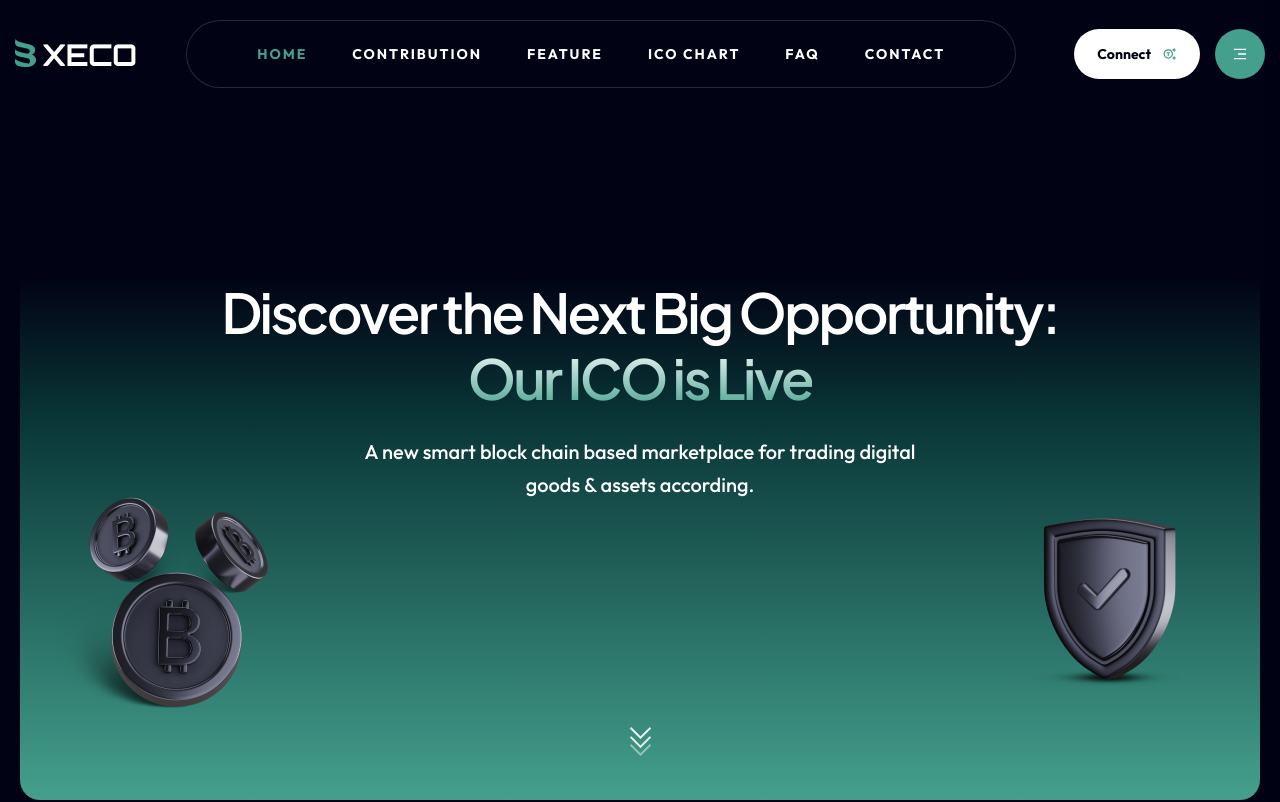
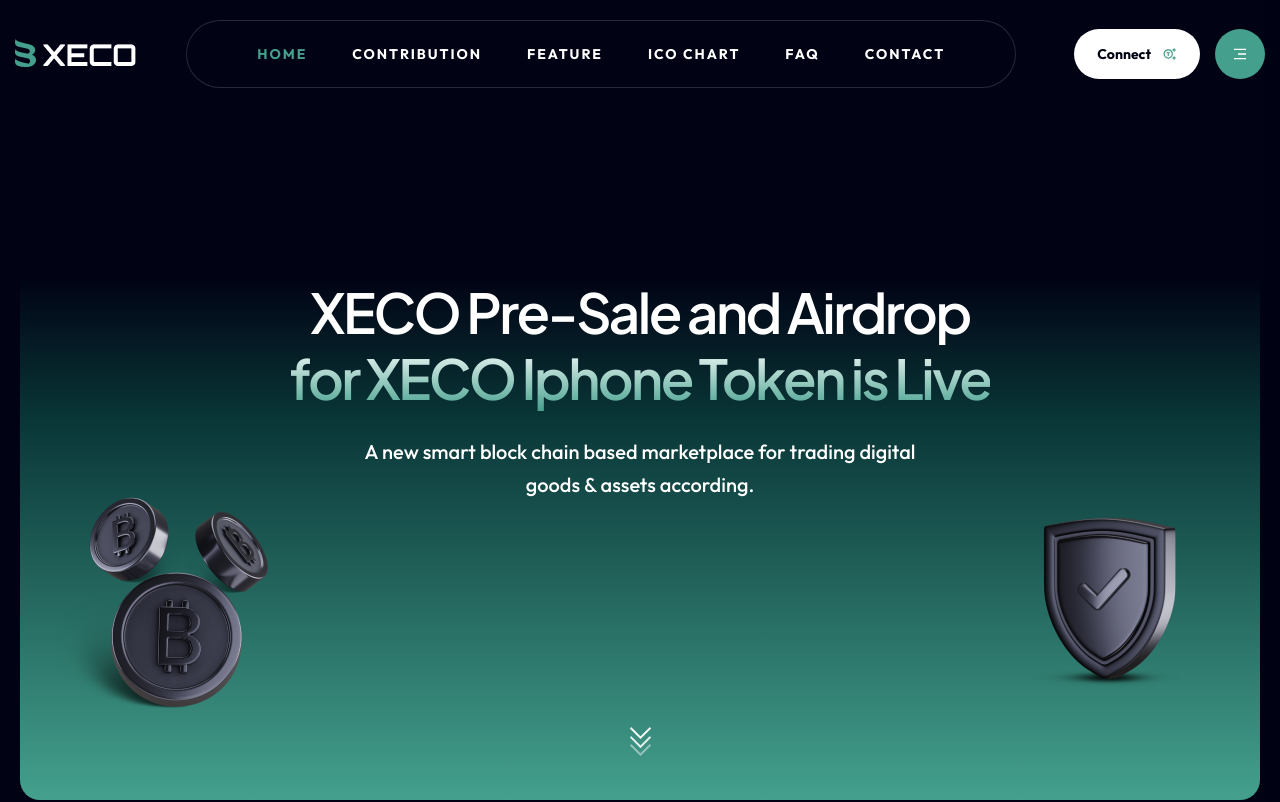
Before and after one commit to jthom0734/airdrop, a Next.js app: page / in a window 1280 px wide. Shown: the top 802 px of the page. Built offline with nearby package versions, Linux system fonts and the light colour scheme.

Commit message:
Hero.jsx

```diff
--- a/components/Hero.jsx
+++ b/components/Hero.jsx
@@ -11,8 +11,8 @@
           <div class="col-lg-10">
             <div class="banner-content text-center">
               <h2 class="title">
-                Discover the Next Big Opportunity: <br />
-                <span>Our ICO is Live</span>
+               XECO Pre-Sale and Airdrop <br />
+                <span>for XECO Iphone Token is Live</span>
               </h2>
               <p>
                 A new smart block chain based marketplace for trading digital
```
